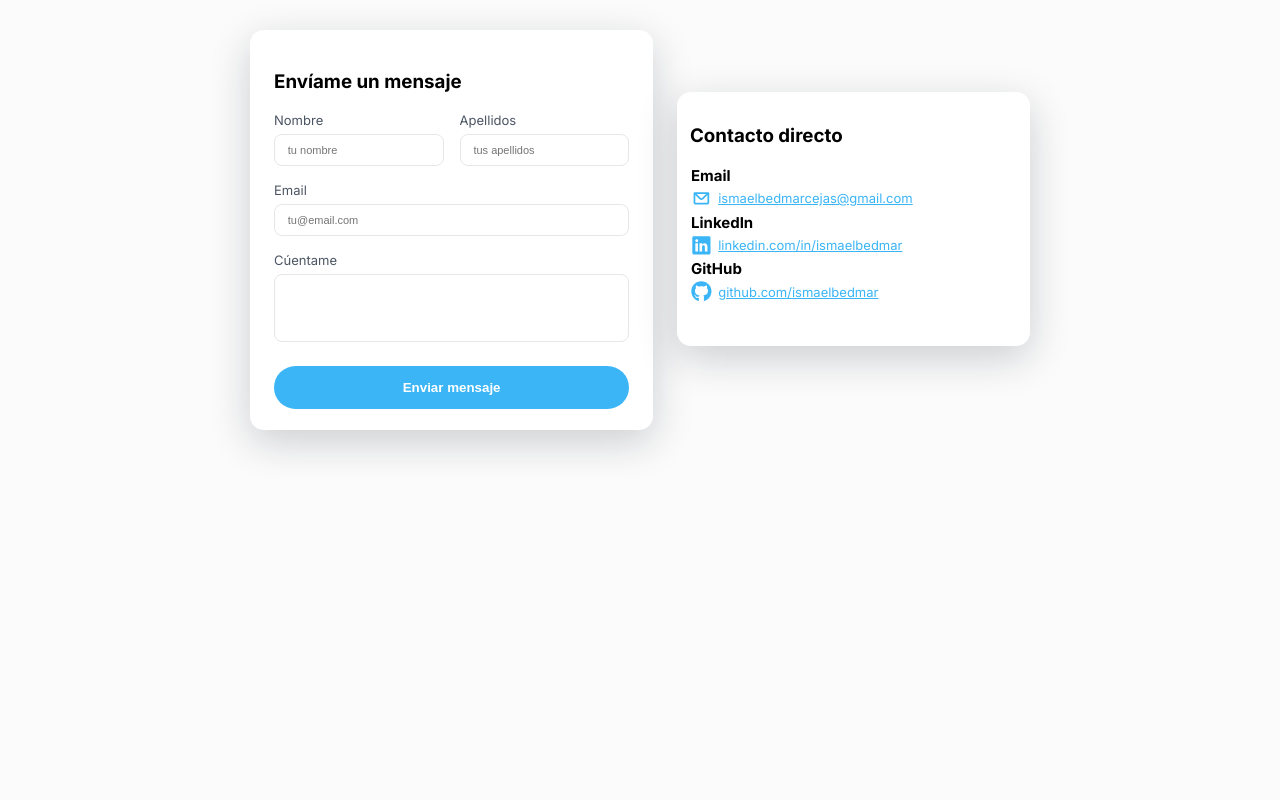
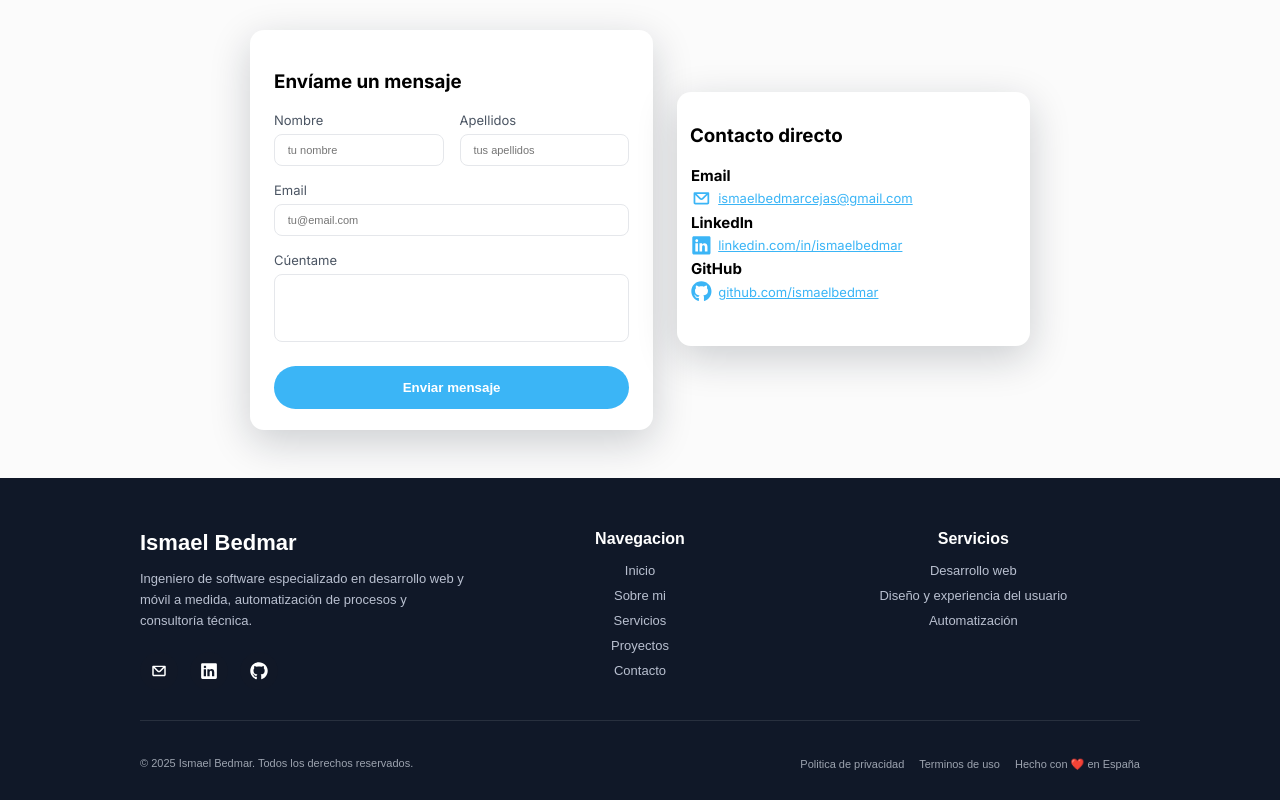
Before and after one commit to Ismabc05/ismaelbedmar, a React (Vite) app in the folder portfolio/: page / in a window 1280 px wide. Shown: the part 3528-4328 px from the top of the page. Before the commit the page ends 4006 px from the top, so only its background shows below. Built offline with nearby package versions, Linux system fonts and the light colour scheme.

Commit message:
footer-acabado

```diff
--- a/portfolio/src/App.jsx
+++ b/portfolio/src/App.jsx
@@ -7,6 +7,7 @@ import { Sobremi } from "./components/Sobremi"
 import { Servicios } from './components/Servicios'
 import { Proyectos } from './components/Proyectos'
 import { Contacto } from './components/Contacto'
+import { Footer } from './components/Footer'
 
 function App() {
 
@@ -19,6 +20,7 @@ function App() {
       <Servicios/>
       <Proyectos/>
       <Contacto/>
+      <Footer/>
     </>
   )
 }
--- /dev/null
+++ b/portfolio/src/components/Footer.jsx
@@ -0,0 +1,58 @@
+import React from "react";
+import "../estilos/footer.css";
+import { FaGithub } from "react-icons/fa";
+import { IoLogoLinkedin } from "react-icons/io5";
+import { CgMail } from "react-icons/cg";
+
+function Footer () {
+    return(
+        <footer className="footer">
+            <div className="contenedor-footer">
+                <div className="contenedores">
+                    <div className="contenedor-info">
+                        <h3>Ismael Bedmar</h3>
+                        <p>Ingeniero de software especializado en desarrollo web y móvil a medida, automatización de procesos y consultoría técnica.</p>
+                        <div className="contenedor-iconos">
+                        <a className="gmail-footer"><CgMail/></a>
+                        <a href="https://www.linkedin.com/in/ismaelbedmar/" target="_blank" rel="noreferrer" className="linkedin-footer"><IoLogoLinkedin/></a>
+                        <a href="https://github.com/Ismabc05" target="_blank" rel="noreferrer" className="github-footer"><FaGithub/></a>
+                        </div>
+                    </div>
+                    <div className="contenedor-links">
+                        <h4>Navegacion</h4>
+                        <ul>
+                            <a href="#inicio">Inicio</a>
+                            <a href="#sobremi">Sobre mi</a>
+                            <a href="#servicios">Servicios</a>
+                            <a href="#proyectos">Proyectos</a>
+                            <a href="#contacto">Contacto</a>
+                        </ul>
+                    </div>
+                    <div className="contenedor-servicios">
+                        <h4 className="Servicios">Servicios</h4>
+                        <ul>
+                            <li>Desarrollo web</li>
+                            <li>Diseño y experiencia del usuario</li>
+                            <li>Automatización</li>
+                        </ul>
+                    </div>
+                    <div className="contenedor-creditos">
+                        <div className="contenedor-copyright">
+                            <p>© 2025 Ismael Bedmar. Todos los derechos reservados.</p>
+                        </div>
+                        <div>
+                            <a href="/politica" className="politica">Politica de privacidad</a>
+                            <a href="/terminos" className="terminos">Terminos de uso</a>
+                            <span>Hecho con ❤️ en España</span>
+                        </div>
+                    </div>
+
+                </div>
+
+            </div>
+
+        </footer>
+    )
+}
+
+export { Footer }
--- /dev/null
+++ b/portfolio/src/estilos/footer.css
@@ -0,0 +1,127 @@
+.footer{
+    background-color: oklch(0.21 0.034 264.665);
+    color: #e5e7eb;
+    padding: 30px 0 20px;
+    font-family: Arial, sans-serif;
+}
+
+.contenedor-footer {
+  max-width: 1000px;
+  margin: 0 auto;
+  padding: 0 20px;
+}
+
+.contenedores {
+  display: grid;
+  grid-template-columns: repeat(3, minmax(220px, 1fr));
+}
+
+.contenedor-info h3 {
+  font-size: 22px;
+  margin-bottom: 10px;
+  color: #ffffff;
+}
+
+.contenedor-info p {
+  font-size: 13px;
+  line-height: 1.6;
+  color: #b9c0d0;
+  margin-bottom: 20px;
+}
+
+.contenedor-iconos {
+  display: flex;
+  gap: 12px;
+}
+
+.contenedor-iconos a {
+  width: 38px;
+  height: 38px;
+  background-color: #111827;
+  border-radius: 50%;
+  display: flex;
+  align-items: center;
+  justify-content: center;
+  color: #ffffff;
+  font-size: 18px;
+  transition: all 0.3s ease;
+  text-decoration: none;
+}
+
+.contenedor-iconos a:hover {
+  background-color: #3bb5f6;
+  transform: translateY(-3px);
+}
+
+.contenedor-links,
+.contenedor-servicios {
+  text-align: center;
+}
+
+.contenedor-links h4,
+.contenedor-servicios h4 {
+  font-size: 16px;
+  margin-bottom: 15px;
+  color: #ffffff;
+}
+
+.contenedor-links ul,
+.contenedor-servicios ul {
+  list-style: none;
+  padding: 0;
+  margin: 0;
+}
+
+.contenedor-links a {
+  display: block;
+  text-decoration: none;
+  color: #b9c0d0;
+  font-size: 13px;
+  margin-bottom: 10px;
+  transition: color 0.3s ease;
+}
+
+.contenedor-links a:hover {
+  color:#ffffff;
+}
+
+.contenedor-servicios li {
+  font-size: 13px;
+  color: #b9c0d0;
+  margin-bottom: 10px;
+}
+
+.contenedor-creditos {
+  grid-column: 1 / -1; /* Que el elemento ocupe TODAS las columnas del grid */
+  margin-top: 30px;
+  padding-top: 25px;
+  border-top: 1px solid rgba(255, 255, 255, 0.1);
+
+  display: flex;
+  justify-content: space-between;
+  align-items: center;
+  flex-wrap: wrap;
+  gap: 15px;
+}
+
+.contenedor-copyright p {
+  font-size: 11px;
+  color: #9ca3af;
+}
+
+.contenedor-creditos a {
+  font-size: 11px;
+  color: #9ca3af;
+  text-decoration: none;
+  margin-right: 15px;
+  transition: color 0.3s ease;
+}
+
+.contenedor-creditos a:hover {
+  color: #ffffff;
+}
+
+.contenedor-creditos span {
+  font-size: 11px;
+  color: #9ca3af;
+}
```
